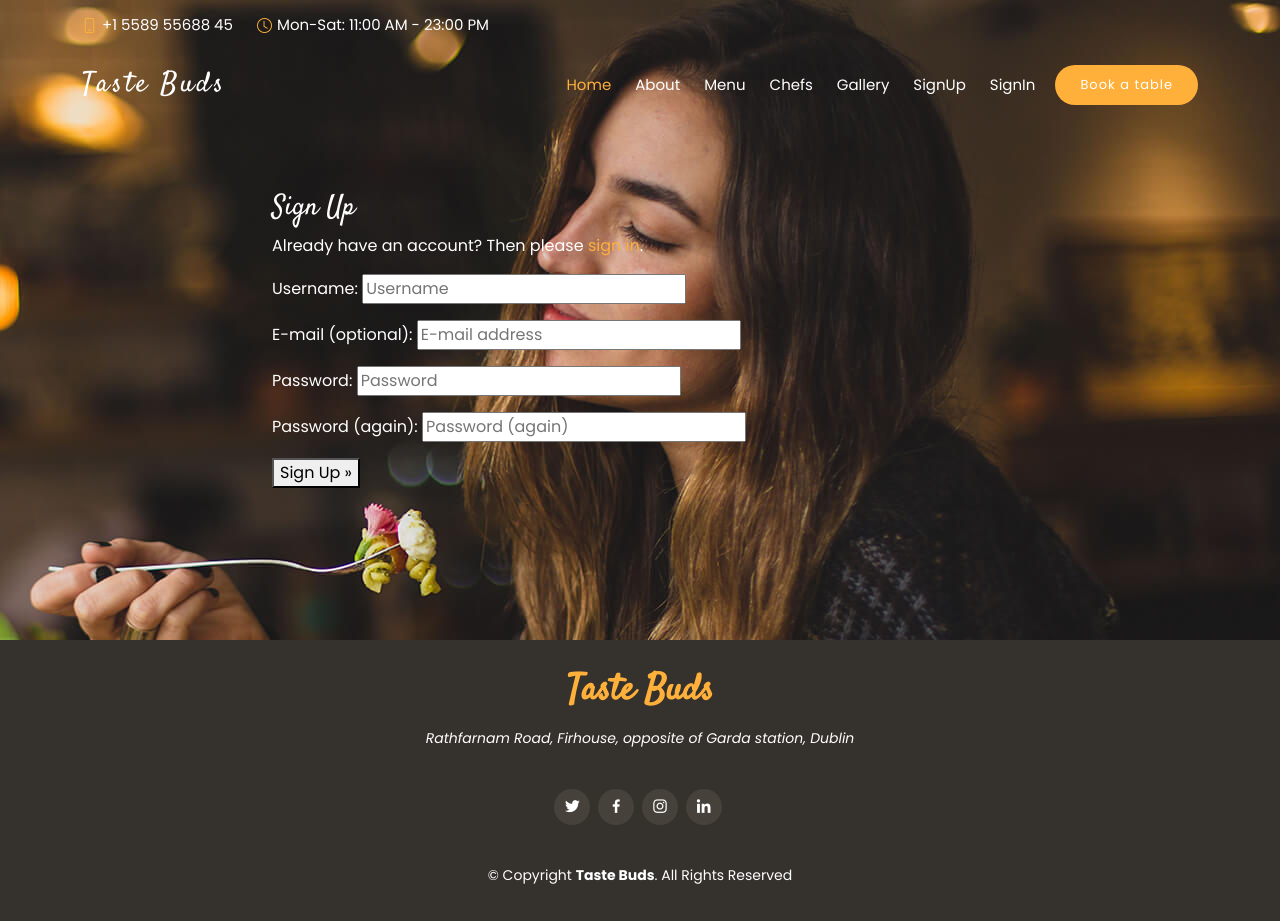
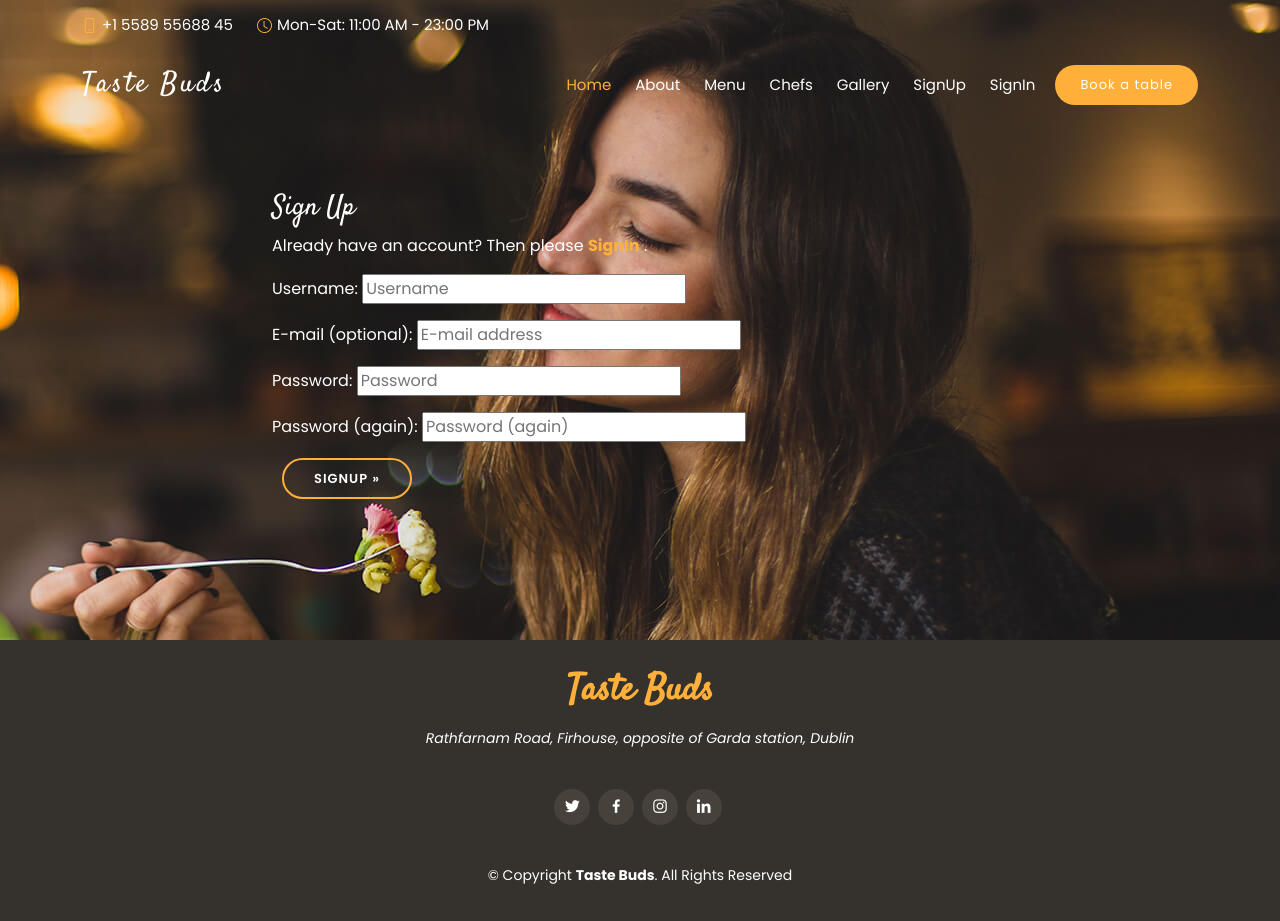
Before and after one commit to bijokmathew/Taste-Buds-Restaurant-App, a Django app: page /accounts/signup/ in a window 1280 px wide. Run offline with Django 3.2, Linux system fonts and the light colour scheme; some libraries are stand-ins or nearby versions.

Commit message:
Button style modified for SignIn and SignUp form

```diff
--- a/static/css/style.css
+++ b/static/css/style.css
@@ -503,6 +503,7 @@ h6 {
   cursor: pointer;
 }
 
+#login-form button,
 #hero .btn-menu,
 #hero .btn-book {
   font-weight: 600;
@@ -521,6 +522,7 @@ h6 {
   border: 2px solid #ffb03b;
 }
 
+#login-form button:hover,
 #hero .btn-menu:hover,
 #hero .btn-book:hover {
   background: #ffb03b;
@@ -1666,6 +1668,9 @@ account-btn {
   opacity: 1;
 }
 
+#login-form button {
+  background-color: transparent;
+}
 /*--------------------------------------------------------------
 # mybooking page
 --------------------------------------------------------------*/
--- a/templates/account/login.html
+++ b/templates/account/login.html
@@ -6,14 +6,14 @@
 
 {% block head_title %}{% trans "Sign In" %}{% endblock %}
 {% block content %}
-<div class="login-form">
+<div id="login-form" class="login-form">
   <div class="container heigth pt-5">
     <div class="row pt-5 mt-4">
       <div class="col-md-8 offset-md-2 mt-4 pt-5">
         <h3>{% trans "Sign In" %}</h3>
         <p>{% blocktrans %}Welcome back! Login to make your reservation and manage your bookings.
           If you have not created an account yet, then please
-          <a href="{{ signup_url }}">sign up</a> first.{% endblocktrans %}</p>
+          <a href="{{ ignup_url }}"> <strong>SignUp</strong></a> first.{% endblocktrans %}</p>
       </div>
     </div>
     <div class="row">
@@ -24,7 +24,7 @@
           {% if redirect_field_value %}
           <input type="hidden" name="{{ redirect_field_name }}" value="{{ redirect_field_value }}" />
           {% endif %}
-          <button class="primaryAction" type="submit">{% trans "Sign In" %}</button>
+          <button type="submit">{% trans "SignIn" %}</button>
         </form>
       </div>
     </div>
--- a/templates/account/signup.html
+++ b/templates/account/signup.html
@@ -5,14 +5,14 @@
 {% block head_title %}{% trans "Signup" %}{% endblock %}
 
 {% block content %}
-<div class="login-form">
+<div id="login-form" class="login-form">
   <div class="container heigth pt-5">
     <div class="row pt-5 mt-4">
       <div class="col-md-8 offset-md-2 mt-4 pt-5">
         <h3>{% trans "Sign Up" %}</h3>
 
-        <p>{% blocktrans %}Already have an account? Then please <a href="{{ login_url }}">sign
-            in</a>.{% endblocktrans %}</p>
+        <p>{% blocktrans %}Already have an account? Then please <a href="{{ login_url }}">
+          <strong>SignIn</strong> </a>.{% endblocktrans %}</p>
 
         <form class="signup" id="signup_form" method="post" action="{% url 'account_signup' %}">
           {% csrf_token %}
@@ -20,7 +20,7 @@
           {% if redirect_field_value %}
           <input type="hidden" name="{{ redirect_field_name }}" value="{{ redirect_field_value }}" />
           {% endif %}
-          <button type="submit">{% trans "Sign Up" %} &raquo;</button>
+          <button type="submit">{% trans "SignUp" %} &raquo;</button>
         </form>
       </div>
     </div>
--- a/templates/base.html
+++ b/templates/base.html
@@ -112,5 +112,4 @@
     <!-- Template Main JS File -->
     <script src="{% static  '/js/main.js'%}"></script>
 </body>
-
 </html>
```
